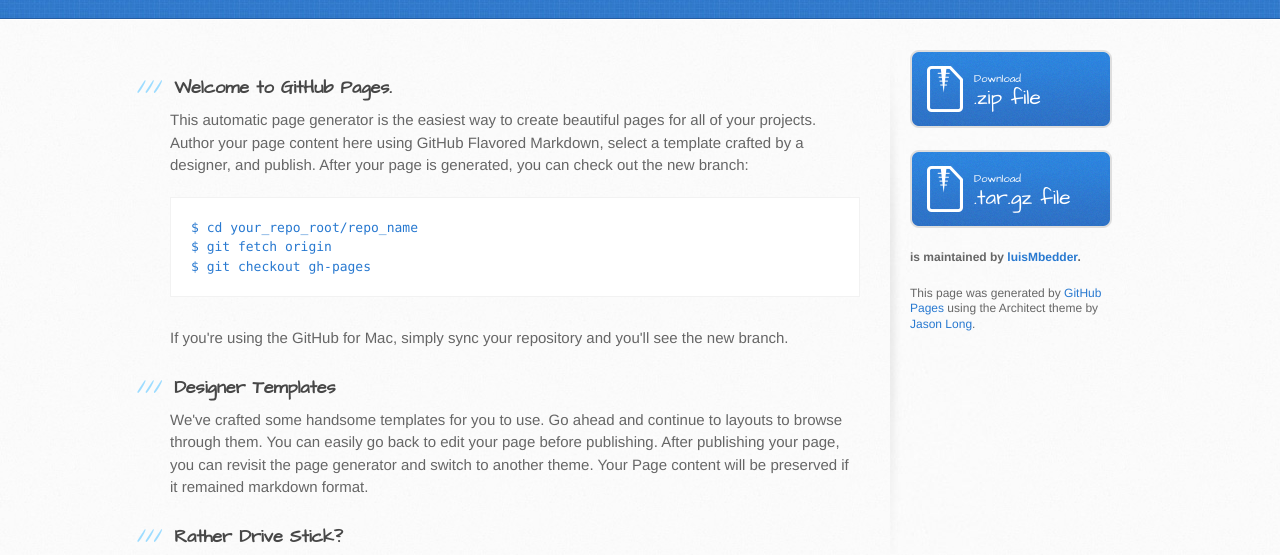
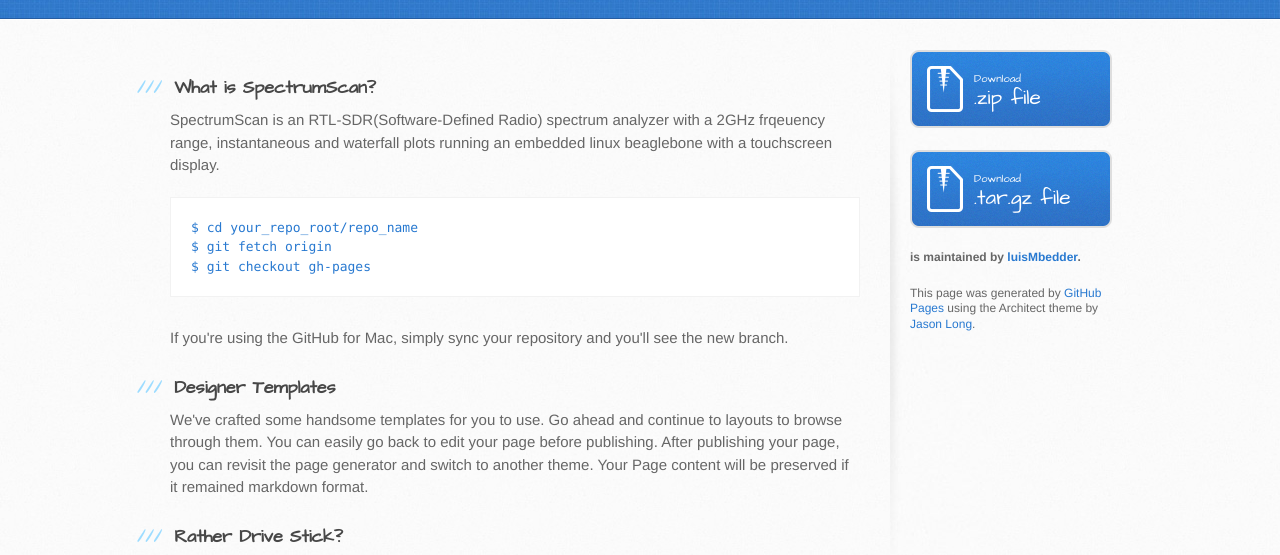
Before and after one commit to luisMbedder/SpectrumScan, a plain HTML site: page index.html in a window 1280 px wide. Shown: the part 182-737 px from the top of the page. Drawn offline with Linux system fonts and the light colour scheme.

Commit message:
edited main page

```diff
--- a/index.html
+++ b/index.html
@@ -29,9 +29,10 @@
       <div class="inner clearfix">
         <section id="main-content">
           <h3>
-<a id="welcome-to-github-pages" class="anchor" href="#welcome-to-github-pages" aria-hidden="true"><span class="octicon octicon-link"></span></a>Welcome to GitHub Pages.</h3>
+<a id="welcome-to-github-pages" class="anchor" href="#welcome-to-github-pages" aria-hidden="true"><span class="octicon octicon-link"></span></a>What is SpectrumScan?</h3>
 
-<p>This automatic page generator is the easiest way to create beautiful pages for all of your projects. Author your page content here using GitHub Flavored Markdown, select a template crafted by a designer, and publish. After your page is generated, you can check out the new branch:</p>
+<p>SpectrumScan is an RTL-SDR(Software-Defined Radio) spectrum analyzer with a 2GHz frqeuency range, instantaneous and waterfall plots running an embedded linux beaglebone with a touchscreen
+display. </p>
 
 <pre><code>$ cd your_repo_root/repo_name
 $ git fetch origin
```
